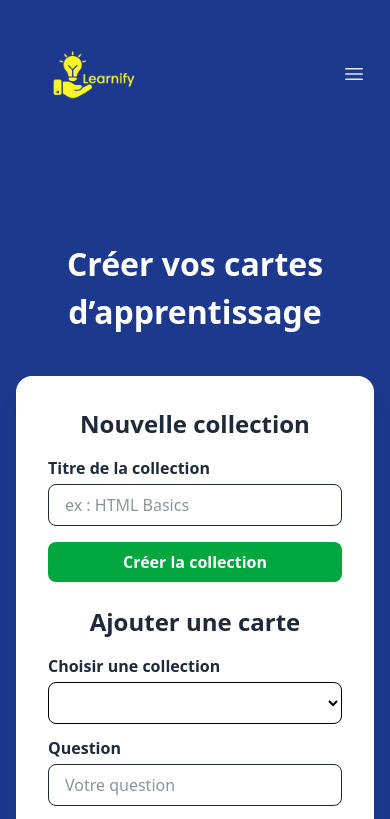
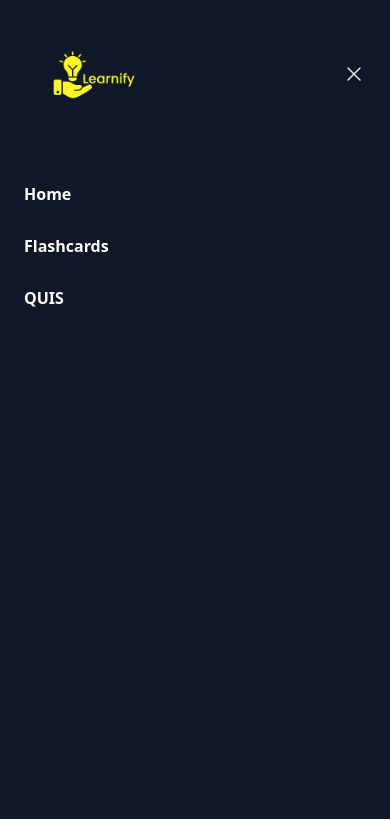
Before and after one commit to Am-As105/Bref5_project-_Cards, a website: page flashCards.html in a window 390 px wide. Both pictures are taken after a click on the button "Open main menu". Shown: the top 819 px of the page. Drawn offline with Linux system fonts and the light colour scheme.

Commit message:
add close button

```diff
--- a/flashCards.html
+++ b/flashCards.html
@@ -14,7 +14,7 @@
 
 <div class="bg-blue-900">
   <header class="absolute inset-x-0 top-0 z-50">
-    <nav aria-label="Global" class="flex items-center justify-between p-6 lg:px-8">
+  <nav class="flex items-center justify-between p-6 lg:px-8">
     <div class="flex lg:flex-1">
       <a href="#" class="-m-1.5 p-1.5">
         <span class="sr-only">Your Company</span>
@@ -22,56 +22,56 @@
       </a>
     </div>
     <div class="flex lg:hidden">
-        <button type="button" command="show-modal" commandfor="mobile-menu" class="-m-2.5 inline-flex items-center justify-center rounded-md p-2.5 text-gray-200">
+      <button id="menuBtn" type="button" class="-m-2.5 inline-flex items-center justify-center rounded-md p-2.5 text-gray-200">
         <span class="sr-only">Open main menu</span>
-          <svg viewBox="0 0 24 24" fill="none" stroke="currentColor" stroke-width="1.5" data-slot="icon" aria-hidden="true" class="size-6">
+        <svg viewBox="0 0 24 24" fill="none" stroke="currentColor" stroke-width="1.5" class="size-6">
           <path d="M3.75 6.75h16.5M3.75 12h16.5m-16.5 5.25h16.5" stroke-linecap="round" stroke-linejoin="round" />
         </svg>
       </button>
     </div>
     <div class="hidden lg:flex lg:gap-x-14">
-       <a href="index.html"  id="ff" class="text-sm/10 font-semibold text-white">Home</a>
-        <a href="flashCards.html"  id="ff" class="text-sm/10 font-semibold text-white"> Flashcards</a>
-        <a href="Quiz.html"  id="ff" class="text-sm/10 font-semibold text-white">QUIS</a>
-        <!-- <a href="#" class="text-sm/6 font-semibold text-white">Company</a> -->
+      <a href="index.html" class="text-sm/10 font-semibold text-white">Home</a>
+      <a href="flashCards.html" class="text-sm/10 font-semibold text-white">Flashcards</a>
+      <a href="Quiz.html" class="text-sm/10 font-semibold text-white">QUIS</a>
     </div>
+  </nav>
 
-    </nav>
-    <el-dialog>
-      <dialog id="mobile-menu" class="backdrop:bg-transparent lg:hidden">
-        <div tabindex="0" class="fixed inset-0 focus:outline-none">
-          <el-dialog-panel class="fixed inset-y-0 right-0 z-50 w-full overflow-y-auto bg-gray-900 p-6 sm:max-w-sm sm:ring-1 sm:ring-gray-100/10">
+  <div id="mobile-menu" class="hidden fixed inset-0 z-50 bg-gray-900 p-6 lg:hidden">
     <div class="flex items-center justify-between">
       <a href="#" class="-m-1.5 p-1.5">
         <span class="sr-only">Your Company</span>
         <img id="img" src="imgs/ChatGPT Image 3 nov. 2025, 16_57_40.png" alt="" class="h-8 w-auto" />
       </a>
-              <button type="button" command="close" commandfor="mobile-menu" class="-m-2.5 rounded-md p-2.5 text-gray-200">
+      <button id="closeBtn" type="button" class="-m-2.5 rounded-md p-2.5 text-gray-200">
         <span class="sr-only">Close menu</span>
-                <svg viewBox="0 0 24 24" fill="none" stroke="currentColor" stroke-width="1.5" data-slot="icon" aria-hidden="true" class="size-6">
+        <svg viewBox="0 0 24 24" fill="none" stroke="currentColor" stroke-width="1.5" class="size-6">
           <path d="M6 18 18 6M6 6l12 12" stroke-linecap="round" stroke-linejoin="round" />
         </svg>
-
       </button>
     </div>
-            <div class="mt-6 flow-root">
-              <div class="-my-6 divide-y divide-white/10">
+    <div class="mt-6">
       <div class="space-y-2 py-6">
-                  <!-- <a href="#" class="-mx-3 block rounded-lg px-3 py-2 text-base/7 font-semibold text-white hover:bg-white/5">Product</a> -->
         <a href="index.html" class="-mx-3 block rounded-lg px-3 py-2 text-base/7 font-semibold text-white hover:bg-white/5">Home</a>
         <a href="flashCards.html" class="-mx-3 block rounded-lg px-3 py-2 text-base/7 font-semibold text-white hover:bg-white/5">Flashcards</a>
         <a href="Quiz.html" class="-mx-3 block rounded-lg px-3 py-2 text-base/7 font-semibold text-white hover:bg-white/5">QUIS</a>
       </div>
-                <div class="py-6">
-                  <!-- <a href="#" class="-mx-3 block rounded-lg px-3 py-2.5 text-base/7 font-semibold text-white hover:bg-white/5">Log in</a> -->
     </div>
   </div>
-            </div>
-          </el-dialog-panel>
-        </div>
-      </dialog>
-    </el-dialog>
 </header>
+
+<script>
+  const menuBtn = document.getElementById("menuBtn");
+  const closeBtn = document.getElementById("closeBtn");
+  const mobileMenu = document.getElementById("mobile-menu");
+
+  menuBtn.addEventListener("click", () => {
+    mobileMenu.classList.remove("hidden");
+  });
+
+  closeBtn.addEventListener("click", () => {
+    mobileMenu.classList.add("hidden");
+  });
+</script>
 
 
 
@@ -114,7 +114,7 @@
         </div>
 
         <button
-        onclick="AJOUT()"
+
         id="Ajouter"
           class="w-full bg-green-700 hover:bg-green-700 text-white font-semibold py-2 rounded-lg transition">
           Ajouter la carte
@@ -122,11 +122,11 @@
       </div>
 
       <!-- Liste des collections -->
-      <div class="w-full lg:w-1/2 bg-white text-gray-800 p-8 rounded-2xl shadow-xl">
+      <div  class="w-full lg:w-1/2 bg-white text-gray-800 p-8 rounded-2xl shadow-xl">
         <h3 class="text-center text-2xl font-bold mb-6">
           Listes des collections (<strong id="index">0</strong>)
         </h3>
-        <div class="list grid grid-cols-1 w-full  text-center sm:grid-cols-2 gap-11">
+        <div   id="placeCard" class="list grid grid-cols-1 w-full  text-center sm:grid-cols-2 gap-11">
 
         </div>
       </div>
```
Lines whose indentation alone changed are shown as unchanged.
